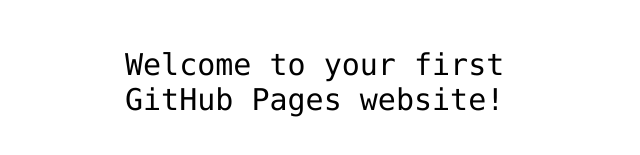
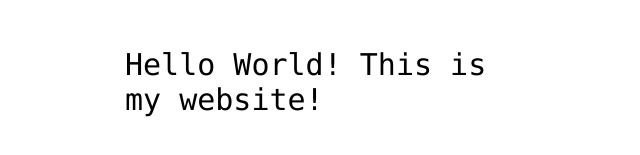
Before and after one commit to zhihui69/hello-world, a plain HTML site: page index.html in a window 1280 px wide. Shown: the part 341-496 px from the top of the page, without its empty margins (315-955 px from the left). Drawn offline with Linux system fonts and the light colour scheme.

```diff
--- a/index.html
+++ b/index.html
@@ -11,8 +11,7 @@
 
 <img src="https://octodex.github.com/images/daftpunktocat-thomas.gif" id="octocat" alt="octocat-gif" />
 
-<!-- Change this code here by copy and pasting your template on line 15 -->
-<p>Welcome to your first GitHub Pages website!</p>
+<p>Hello World! This is my website!</p>
 
 </body>
 </html>
```
